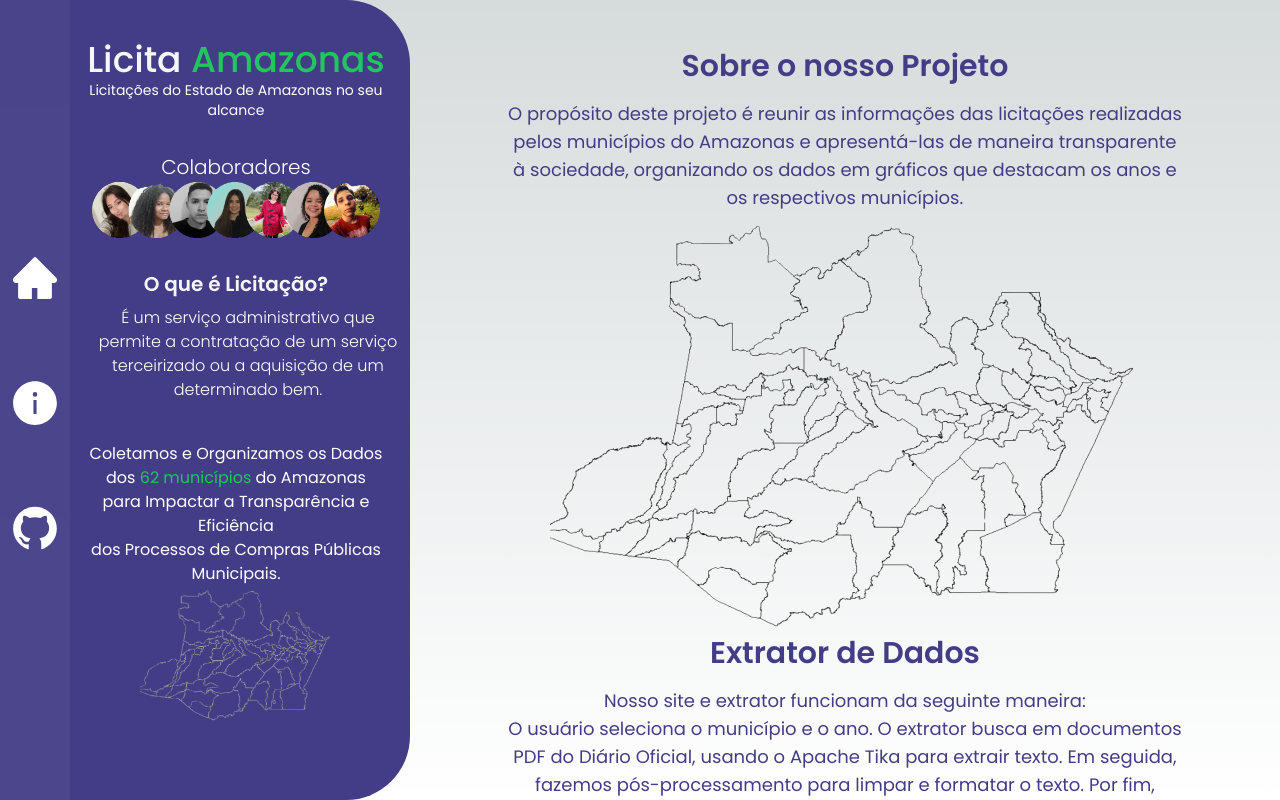
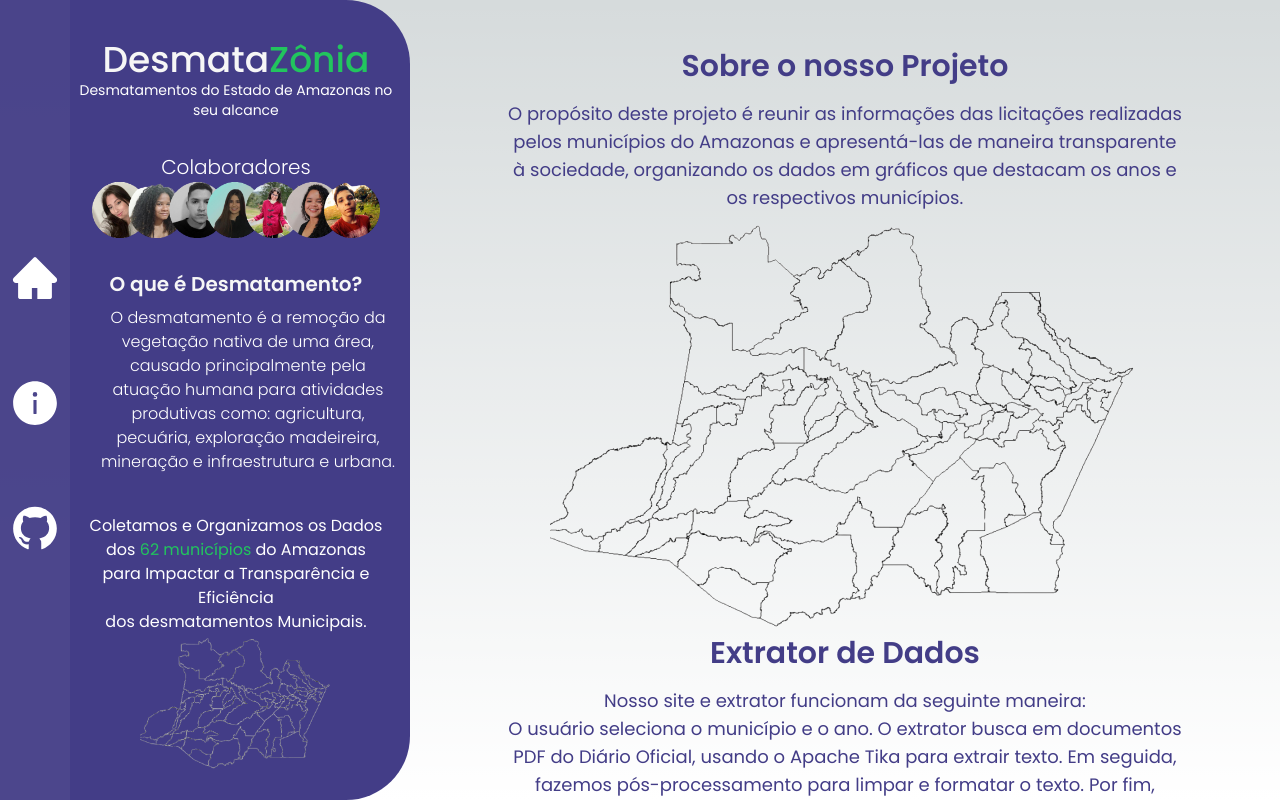
Before and after one commit to unb-mds/2023-2-Squad02-Desmatazonia, a Next.js app in the folder licitam/: page /sobre in a window 1280 px wide. Built offline with nearby package versions, Linux system fonts and the light colour scheme.

Commit message:
Alterando tema

```diff
--- a/licitam/src/components/_cob.tsx
+++ b/licitam/src/components/_cob.tsx
@@ -7,10 +7,10 @@ const Cob = () => {
         {Cob}
         <div>
           <h1 className="text-center text-4xl mt-10 font-[PoppinsMedium]">
-            Licita <span className="text-green-500">Amazonas</span>
+            Desmata<span className="text-green-500">Zônia</span>
           </h1>
           <p className="text-center text-sm font-[PoppinsRegular]">
-            Licitações do Estado de Amazonas no seu alcance
+            Desmatamentos do Estado de Amazonas no seu alcance
           </p>
 
           <div className="flex flex-col items-center mt-8 ">
@@ -19,11 +19,13 @@ const Cob = () => {
           </div>
           <div className="flex flex-col gap-2">
             <h1 className="text-center text-xl mt-8 font-[PoppinsSemiBold]">
-              O que é Licitação?
+              O que é Desmatamento?
             </h1>
             <p className="text-center text-base pl-6 font-[PoppinsLight]">
-              É um serviço administrativo que permite a contratação de um
-              serviço terceirizado ou a aquisição de um determinado bem.
+              O desmatamento é a remoção da vegetação nativa de uma área,
+              causado principalmente pela atuação humana para atividades
+              produtivas como: agricultura, pecuária, exploração madeireira,
+              mineração e infraestrutura e urbana.
             </p>
           </div>
 
@@ -31,8 +33,8 @@ const Cob = () => {
             Coletamos e Organizamos os Dados <br /> dos{" "}
             <span className="text-green-500">62 municípios</span> do Amazonas
             <br />
-            para Impactar a Transparência e Eficiência <br /> dos Processos de
-            Compras Públicas Municipais.
+            para Impactar a Transparência e Eficiência <br /> dos desmatamentos
+            Municipais.
           </p>
         </div>
 
--- a/licitam/src/pages/index.tsx
+++ b/licitam/src/pages/index.tsx
@@ -26,8 +26,8 @@ const Home = () => {
             className={`flex flex-col items-center justify-between px-24 py-12 ${inter.className}`}
           >
             <div className="text-left">
-              <p className="text-3xl font-[PoppinsSemiBold] text-[#433d87]">
-                Acompanhe as licitações dos Municípios do Amazonas
+              <p className="text-3xl font-[PoppinsSemiBold] text-[#433d87] text-center">
+                Acompanhe sobre o desmatamento dos Municípios do Amazonas
               </p>
             </div>
 
```
